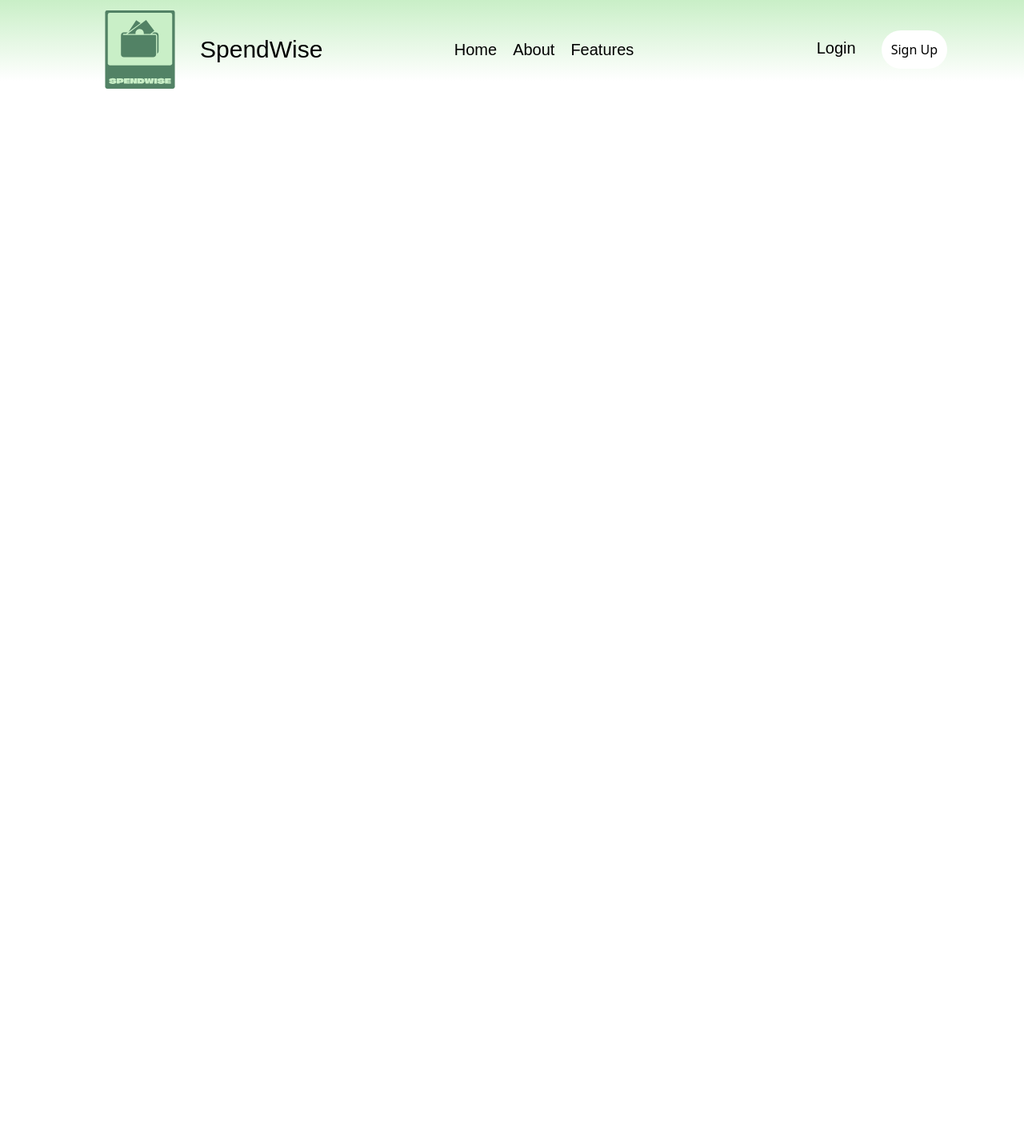
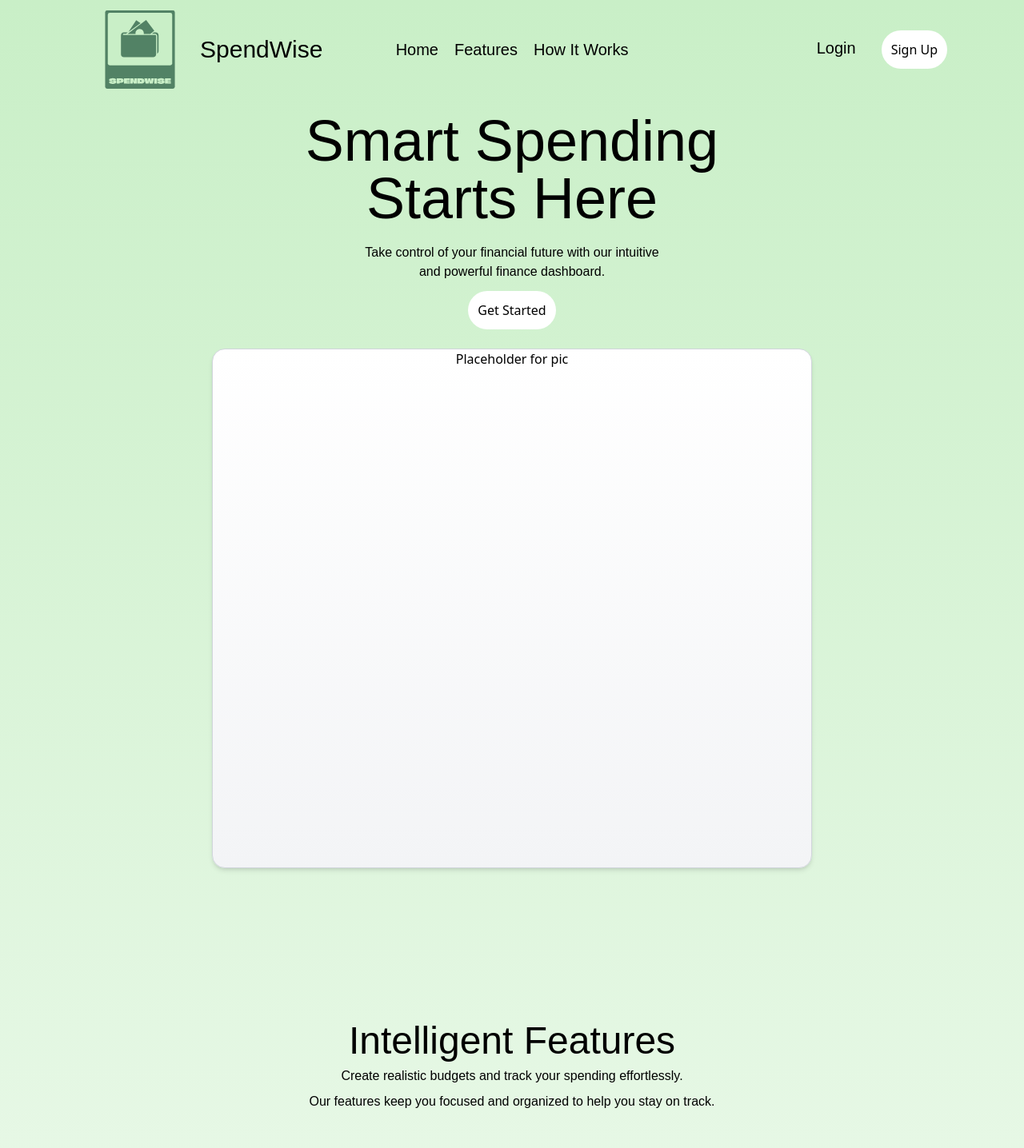
Before and after one commit to JashawnRogers/pern-budget, a React (Vite) app in the folder apps/client/: page / in a window 1280 px wide. Shown: the top 1436 px of the page at 80% size. Before the commit the page ends 800 px from the top, so only its background shows below. Built offline with nearby package versions, Linux system fonts and the light colour scheme.

Commit message:
Created hero and features sections of landing page

```diff
--- a/apps/client/package.json
+++ b/apps/client/package.json
@@ -14,6 +14,7 @@
     "axios": "^1.8.4",
     "react": "^19.0.0",
     "react-dom": "^19.0.0",
+    "react-icons": "^5.5.0",
     "react-router-dom": "^7.4.0",
     "tailwindcss": "^4.0.15"
   },
--- a/apps/client/src/App.jsx
+++ b/apps/client/src/App.jsx
@@ -1,13 +1,11 @@
 import { useState } from 'react'
-import Navbar from './components/landingPage/Navbar'
-
+import LandingPage from './pages/LandingPage'
 
 function App() {
-  const [count, setCount] = useState(0)
 
   return (
     <div className='h-full bg-linear-to-b from-[#C9EFC7] from-0% to-[#fff] to-90%'>
-      <Navbar />
+      <LandingPage />
     </div>
   )
 }
--- /dev/null
+++ b/apps/client/src/components/landingPage/Features.jsx
@@ -0,0 +1,49 @@
+import React from 'react'
+import Card from '../utils/Card'
+import { SiMinds } from 'react-icons/si'
+import { IoHappyOutline } from 'react-icons/io5'
+import { VscGraph } from 'react-icons/vsc'
+
+const Features = () => {
+  return (
+    <section className='mt-48'>
+        <div className='flex flex-col items-center gap-2 w-auto'>
+            <h2 className='montesserat-400 text-5xl'>Intelligent Features</h2>
+            <p className='montesserat-300'>Create realistic budgets and track your spending effortlessly.</p>
+            <p className='montesserat-300'>Our features keep you focused and organized to help you stay on track.</p>
+        </div>
+        <div className='flex flex-wrap justify-center gap-x-6 mt-12'>
+            <Card>
+                <div className='flex flex-col gap-y-3 ml-12 mt-6'>
+                    <IoHappyOutline className='w-[50px] h-[50px]' />
+                    <div>
+                        <h3 className='montesserat-400 text-3xl leading-14'>Seamless Budgeting Experience</h3>
+                        <p className='montesserat-300'>Experience hassle free budgeting with our user-friendly dashboard.</p>
+                        <p className='montesserat-300'>Say goodbye to financial stress and hello to financial confidence.</p>
+                    </div>
+                </div>
+            </Card>
+            <Card>
+            <div className='flex flex-col gap-y-3 ml-12 mt-6 w-[600px]'>
+                    <SiMinds className='w-[50px] h-[50px]' />
+                    <div>
+                        <h3 className='montesserat-400 text-3xl leading-14'>Trace Your Financial Journey</h3>
+                        <p className='montesserat-300'>Gain insights over your spending patterns, identify trends, and track your financial growth over time.</p>
+                    </div>
+                </div>
+            </Card>
+            <Card className='w-[1435px] mt-8'>
+                <div className='flex flex-col gap-y-3 ml-12 mt-10'>
+                    <VscGraph className='w-[50px] h-[50px]'/>
+                    <div className='w-[500px]'>
+                        <h3 className='montesserat-400 text-3xl leading-14'>Expends & Income Categorization</h3>
+                        <p className='montesserat-300 leading-8'>Effortlessly categorize your expends and income for a detailed understanding of where your money goes. Identify spending trends, areas for potential savings, and make adjustments to optimize your budget.</p>
+                    </div>
+                </div>
+            </Card>
+        </div>
+    </section>
+  )
+}
+
+export default Features
--- /dev/null
+++ b/apps/client/src/components/landingPage/Hero.jsx
@@ -0,0 +1,26 @@
+import React from 'react'
+import { Link } from 'react-router-dom'
+import Button from '../utils/Button'
+
+const Hero = () => {
+  return (
+    <section>
+        <div className="flex flex-col items-center mt-7">
+            <h1 className='montesserat-400 text-7xl'>Smart Spending</h1>
+            <h1 className='montesserat-400 text-7xl'>Starts Here</h1>
+            <div className='mt-5'>
+                <p className="montesserat-300">Take control of your financial future with our intuitive</p>
+                <p className="montesserat-300 text-center">and powerful finance dashboard.</p>
+            </div>
+            <Link to='/register'>
+                <Button className='mt-3'>Get Started</Button>
+            </Link>
+        </div>
+        <div className='w-[750px] h-[650px] flex my-0 mx-auto justify-center mt-6 bg-gradient-to-b from-white to-gray-100 rounded-2xl shadow-md border border-gray-300'>
+            <h1 className='text-center'>Placeholder for pic</h1>
+        </div>
+    </section>
+  )
+}
+
+export default Hero
--- a/apps/client/src/components/landingPage/Navbar.jsx
+++ b/apps/client/src/components/landingPage/Navbar.jsx
@@ -1,24 +1,24 @@
 import React from 'react'
 import logo from '../../assets/logo-transparent.svg'
 import { Link } from 'react-router'
-import Button from './utils/Button'
+import Button from '../utils/Button'
 
 const Navbar = () => {
   return (
-    <nav className='sticky top-0 flex justify-between items-center pt-3'>
+    <nav className='flex justify-between items-center pt-3'>
         <div className='flex items-center'>
             <img src={logo} className='w-[350px]' alt="SpendWise logo" />
             <h1 className='ml-[-100px] montesserat-400 text-3xl'>SpendWise</h1>
         </div>
-        <ul className='flex gap-5 text-xl montesserat-300 mr-16'>
+        <ul className='flex gap-5 text-xl montesserat-300 mr-36'>
             <Link to='/'>
                 <li>Home</li>
             </Link>
-            <Link to='/about'>
-                <li>About</li>
+            <Link to='#features'>
+                <li>Features</li>
             </Link>
-            <Link to='/features'>
-                <li>Features</li>
+            <Link to='#how-it-works'>
+                <li>How It Works</li>
             </Link>
         </ul>
         <div className='flex gap-8 mr-24'>
--- a/apps/client/src/components/landingPage/utils/Button.jsx
+++ /dev/null
@@ -1,11 +0,0 @@
-import React from 'react'
-
-const Button = ({ onClick, children, ...rest }) => {
-  return (
-    <button onClick={onClick} className='bg-white p-3 rounded-3xl cursor-pointer' {...rest}>
-        {children}
-    </button>
-  )
-}
-
-export default Button
--- /dev/null
+++ b/apps/client/src/components/utils/Button.jsx
@@ -0,0 +1,11 @@
+import React from 'react'
+
+const Button = ({ onClick, children, className = '' ,...rest }) => {
+  return (
+    <button onClick={onClick} className={`bg-white p-3 rounded-3xl cursor-pointer ${className}`} {...rest}>
+        {children}
+    </button>
+  )
+}
+
+export default Button
--- /dev/null
+++ b/apps/client/src/components/utils/Card.jsx
@@ -0,0 +1,11 @@
+import React from 'react'
+
+const Card = ({ children, className = '' ,...rest}) => {
+  return (
+    <div className={`w-[700px] h-[500px] rounded-lg bg-gradient-to-b from-white to-gray-100 rounded-2xl shadow-md border border-gray-300 ${className}`} {...rest}>
+        { children }
+    </div>
+  )
+}
+
+export default Card
--- /dev/null
+++ b/apps/client/src/pages/LandingPage.jsx
@@ -0,0 +1,16 @@
+import React from 'react'
+import Navbar from '../components/landingPage/Navbar'
+import Hero from '../components/landingPage/Hero'
+import Features from '../components/landingPage/Features'
+
+const LandingPage = () => {
+  return (
+    <>
+        <Navbar />
+        <Hero />
+        <Features />
+    </>
+  )
+}
+
+export default LandingPage
```
Also changed, not shown: 1 other file (tests, documents, lock files or other folders).
